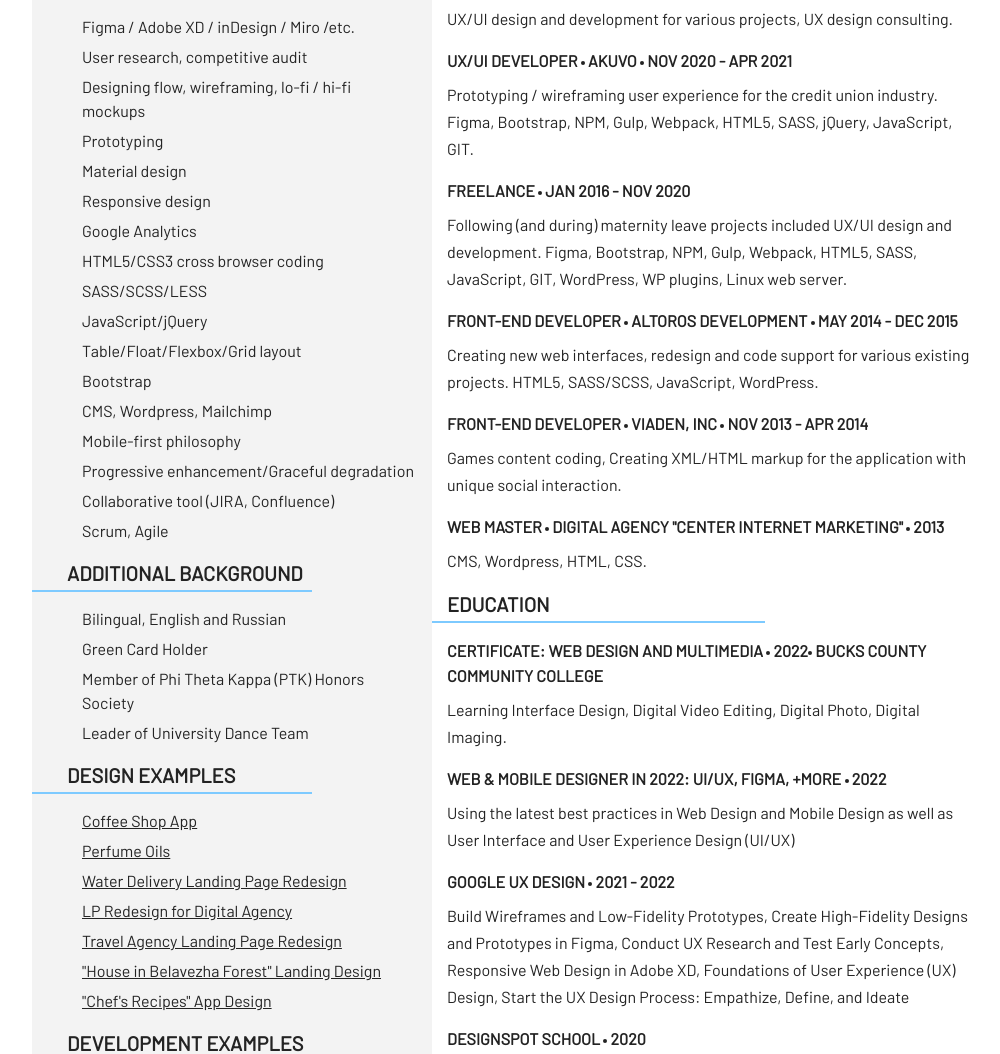
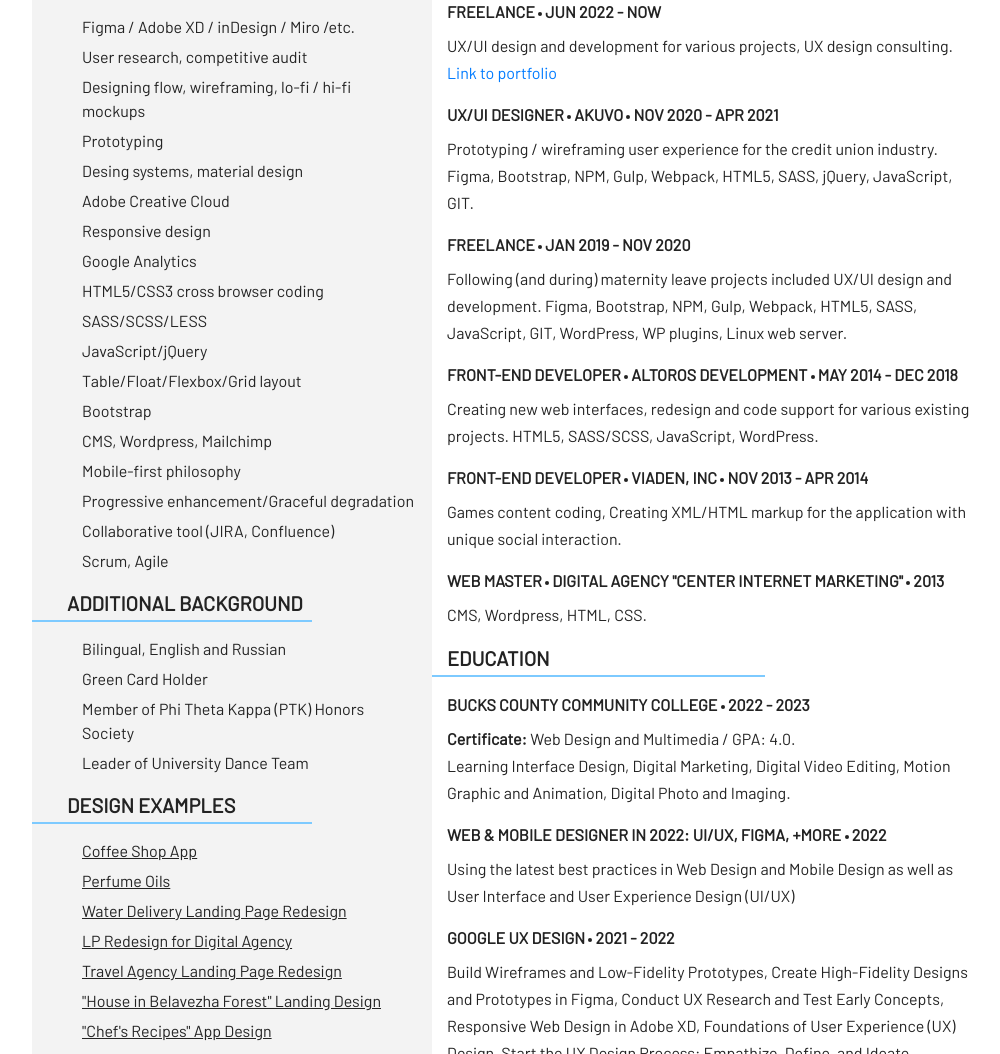
Before and after one commit to kate-pote/resume_project_redesign, a website: page app/index.html in a window 1280 px wide. Shown: the part 305-1359 px from the top of the page, without its empty margins (128-1128 px from the left). Drawn offline with nearby package versions, Linux system fonts and the light colour scheme; files that its build step writes are made by us from their sources.

Commit message:
Update index.html

```diff
--- a/app/index.html
+++ b/app/index.html
@@ -48,7 +48,8 @@
             <li>User research, competitive audit</li>
             <li>Designing flow, wireframing, lo-fi / hi-fi mockups</li>
             <li>Prototyping</li>
-            <li>Material design</li>
+            <li>Desing systems, material design</li>
+            <li>Adobe Creative Cloud</li>
             <li>Responsive design</li>
             <li>Google Analytics</li>
             <li>HTML5/CSS3 cross browser coding</li>
@@ -120,26 +121,27 @@
         </aside>
         <article class="cont-col col-md-7">
           <h3>summary</h3>
-          <p>Hi, I'm Kate and I wear two hats. I have 3 years of work as an UX/UI Designer and 8 years of experience in HTML, CSS, JavaScript as a Front-End Developer. I also have work experience in a product team and shared service team. Effective communication with customers and within a team. I quickly get in touch with people and know how to maintain a good relationship.
+          <p>Hi, I'm Kate and I wear two hats. I have 4 years of work as an UX/UI Designer and 9 years of experience in HTML, CSS, JavaScript as a Front-End Developer. I also have work experience in a product team and a shared service team. Effective communication with customers and within a team. I quickly get in touch with people and know how to maintain a good relationship.
           </p>
           <h3>experience</h3>
           <h4>freelance <i class="circle"></i> JUN 2022 - NOW</h4>
           <p>
             UX/UI design and development for various projects, UX design consulting.
+            <a href="https://sites.google.com/view/katepotyomkina/work?authuser=0" target="_blank">Link to portfolio</a>
           </p>
-          <h4>UX/UI Developer <i class="circle"></i> AKUVO <i class="circle"></i> NOV 2020 - APR 2021</h4>
+          <h4>UX/UI Designer <i class="circle"></i> AKUVO <i class="circle"></i> NOV 2020 - APR 2021</h4>
           <p>
             Prototyping / wireframing user experience for the credit union industry.
             Figma, Bootstrap, NPM, Gulp, Webpack, HTML5, SASS, jQuery, JavaScript, GIT.
           </p>
 
-          <h4>freelance <i class="circle"></i> JAN 2016 - NOV 2020</h4>
+          <h4>freelance <i class="circle"></i> JAN 2019 - NOV 2020</h4>
           <p>
             Following (and during) maternity leave projects included UX/UI design and development.
             Figma, Bootstrap, NPM, Gulp, Webpack, HTML5, SASS, JavaScript, GIT, WordPress,
             WP plugins, Linux web server.
           </p>
-          <h4>front-end developer <i class="circle"></i> altoros development <i class="circle"></i> MAY 2014 - DEC 2015</h4>
+          <h4>front-end developer <i class="circle"></i> altoros development <i class="circle"></i> MAY 2014 - DEC 2018</h4>
           <p>
             Creating new web interfaces, redesign and code support for various existing projects. HTML5, SASS/SCSS, JavaScript, WordPress.
           </p>
@@ -151,8 +153,8 @@
           <p>CMS, Wordpress, HTML, CSS.</p>
 
           <h3>education</h3>
-          <h4>certificate: Web Design and Multimedia <i class="circle"></i> 2022<i class="circle"></i> bucks county community college</h4>
-          <p>Learning Interface Design, Digital Video Editing, Digital Photo, Digital Imaging. </p>
+          <h4>bucks county community college <i class="circle"></i> 2022 - 2023</h4>
+          <p><b>Certificate:</b> Web Design and Multimedia / GPA: 4.0. <br> Learning Interface Design, Digital Marketing, Digital Video Editing, Motion Graphic and Animation, Digital Photo and Imaging. </p>
           <h4>Web & Mobile Designer in 2022: UI/UX, Figma, +more <i class="circle"></i> 2022</h4>
           <p>
             Using the latest best practices in Web Design and Mobile Design as well as User Interface and User Experience Design (UI/UX)
@@ -173,7 +175,7 @@
           </p>
           <h4>bachelor's <i class="circle"></i> 2011<i class="circle"></i> international
             university &quot;MITSO&quot;</h4>
-          <p><b>Major: </b>Management and Economics (Faculty of International Economic Relations and Management)</p>
+          <p><b>Major: </b>Busines Administration</p>
         </article>
       </section>
     </main>
```
